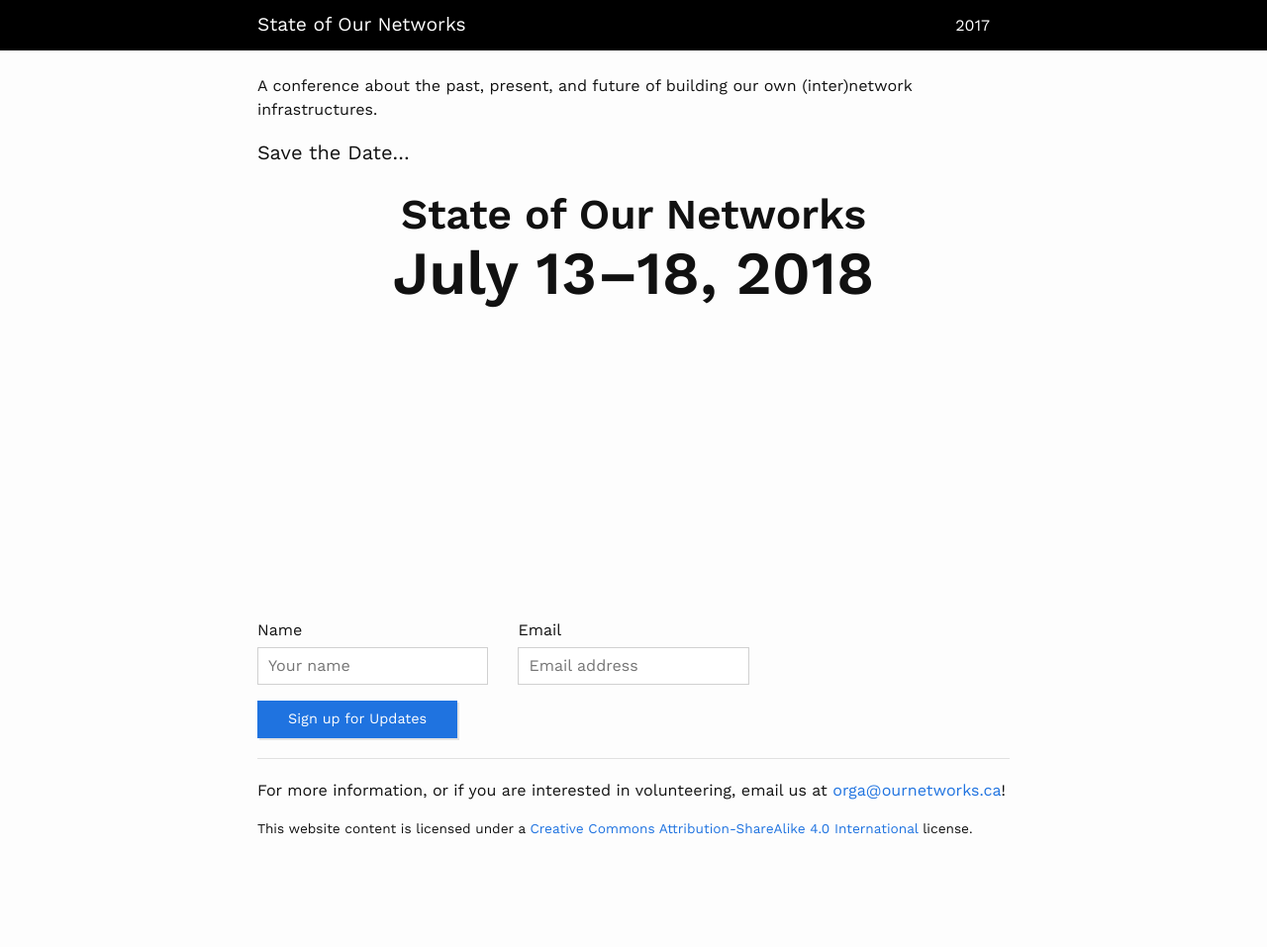
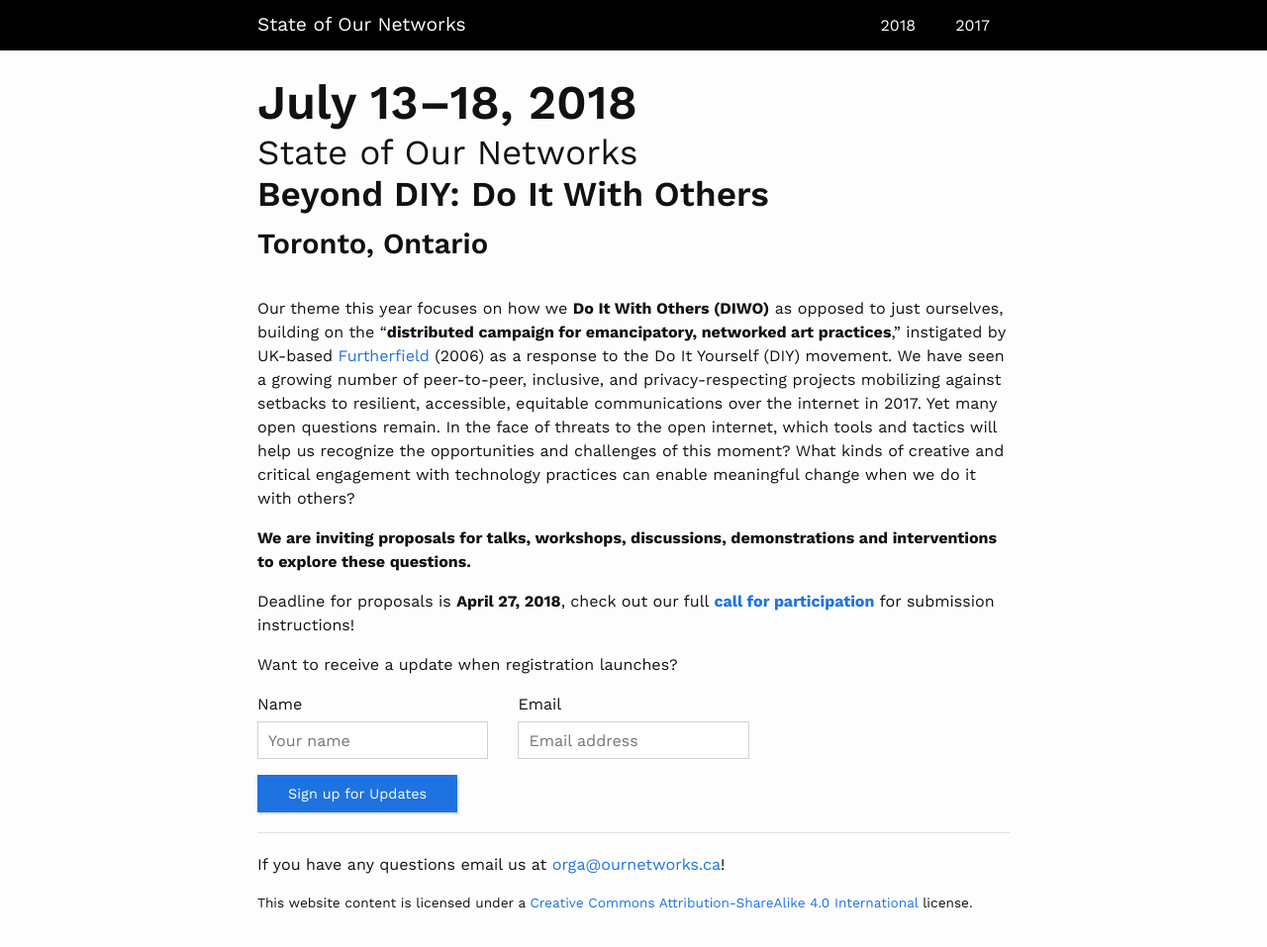
Before and after one commit to ournetworks/ournetworks.ca, a Jekyll site: the page built from index.md, in a window 1280 px wide and 977 px high. Shown: the top 957 px of the window at 99% size. Built offline with Jekyll 4.4.1, drawn with Linux system fonts in a browser that asks for light colours.

Commit message:
Add cfp (#6)
* add initial draft of cfp
* minor copy and formatting tweaks
* adjust page and splash layouts
* poorly resolve hierarchy of headings
* clean up md in pages
* add location hatchet job

```diff
--- a/_layouts/default.html
+++ b/_layouts/default.html
@@ -2,7 +2,7 @@
 <html lang="en">
   <head>
     <meta charset="utf-8">
-    <title>{% if page.title %}{{ page.title }}{% else %}{{ site.title }}{% endif %}</title>
+    <title>{% if page.title %}{{ page.title }}{% if page.subtitle %} {{ page.subtitle }}{% endif %} | {% endif %}{{ site.title }}</title>
     <meta name="viewport" content="width=device-width, initial-scale=1, shrink-to-fit=no">
     <meta name="description" content="{% if page.excerpt %}{{ page.excerpt | strip_html | strip_newlines | truncate: 160 }}{% else %}{{ site.description }}{% endif %}">
     <link rel="stylesheet" href="{{ "/css/main.css" | prepend: site.baseurl }}">
--- a/_layouts/page.html
+++ b/_layouts/page.html
@@ -4,7 +4,8 @@
 <div class="container">
   <article class="post">
     <header class="post-header">
-      <h1 class="post-title">{{ site.title }}&nbsp;{{ page.title }}</h1>
+      <h1 class="post-title">{{ page.title }}</h1>
+      <h2 class="post-subtitle">{{ page.subtitle }}</h2>
     </header>
 
     <div class="post-content">
--- a/_sass/_typography.scss
+++ b/_sass/_typography.scss
@@ -2,7 +2,7 @@
 –––––––––––––––––––––––––––––––––––––––––––––––––– */
 // Headings
 h1, h2, h3, h4, h5, h6 {
-  font-weight: 700;
+  font-weight: 600;
   margin-top: 0;
   margin-bottom: 0.35em;
 }
--- a/index.md
+++ b/index.md
@@ -3,13 +3,20 @@
 title: State of Our Networks
 ---
 
-A conference about the past, present, and future of building our own (inter)network infrastructures.
+<div style="margin-bottom: 2.25em;">
+  <span style="font-size: 4.85rem; line-height: 1.2; font-weight: 600;">July 13–18, 2018</span><br />
+  <span style="font-size: 3.5rem; line-height: 1.2;">{{ site.title }}</span><br />
+  <h1>Beyond DIY: Do It With Others</h1>
+  <h2>Toronto, Ontario</h2>
+</div>
 
-<span style="font-size: 2rem; font-weight: 400;">Save the Date...</span>
-<div style="text-align: center;height: 45vh;">
-  <span style="font-size: 4.25rem; font-weight: 600;">State of Our Networks</span><br />
-  <span style="font-size: 6.15rem; font-weight: 600; line-height: 0.9;">July 13–18, 2018</span>
-</div>
+Our theme this year focuses on how we **Do It With Others (DIWO)** as opposed to just ourselves, building on the "**distributed campaign for emancipatory, networked art practices**," instigated by UK-based [Furtherfield](http://archive.furtherfield.org/projects/diwo-do-it-others-resource) (2006) as a response to the Do It Yourself (DIY) movement. We have seen a growing number of peer-to-peer, inclusive, and privacy-respecting projects mobilizing against setbacks to resilient, accessible, equitable communications over the internet in 2017. Yet many open questions remain. In the face of threats to the open internet, which tools and tactics will help us recognize the opportunities and challenges of this moment? What kinds of creative and critical engagement with technology practices can enable meaningful change when we do it with others?
+
+**We are inviting proposals for talks, workshops, discussions, demonstrations and interventions to explore these questions.**
+
+Deadline for proposals is **April 27, 2018**, check out our full [**call for participation**](./2018) for submission instructions!
+
+Want to receive a update when registration launches?
 
 <form action="https://formspree.io/orga@ournetworks.ca" method="POST">
   <div class="row form-group">
@@ -30,4 +37,4 @@
 
 ***
 
-For more information, or if you are interested in volunteering, email us at [{{ site.email }}](mailto:{{ site.email }})!
+If you have any questions email us at [{{ site.email }}](mailto:{{ site.email }})!
```
Also changed, not shown: 2017.md (+11 -3 lines), 2018.md (added, +50 -0 lines).
